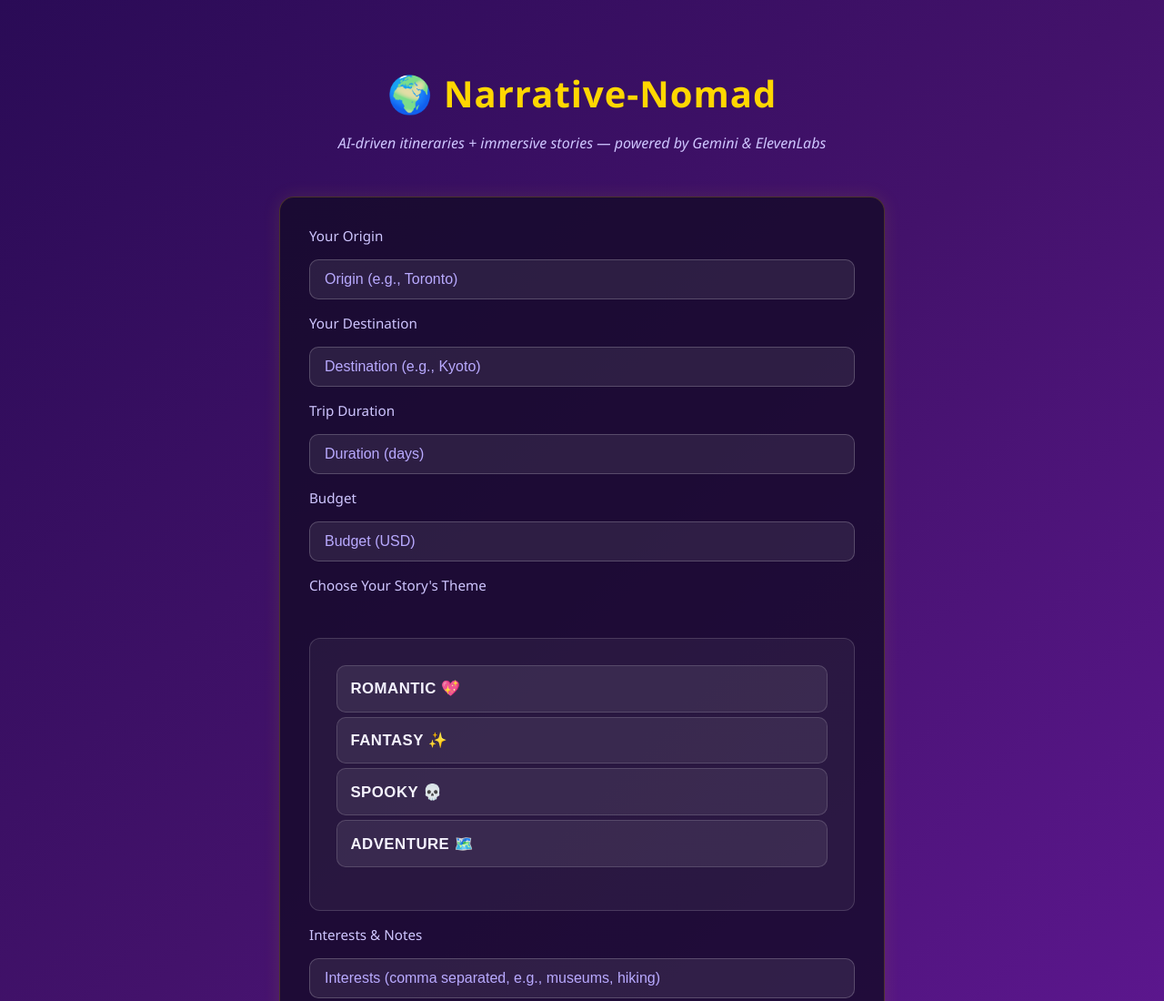
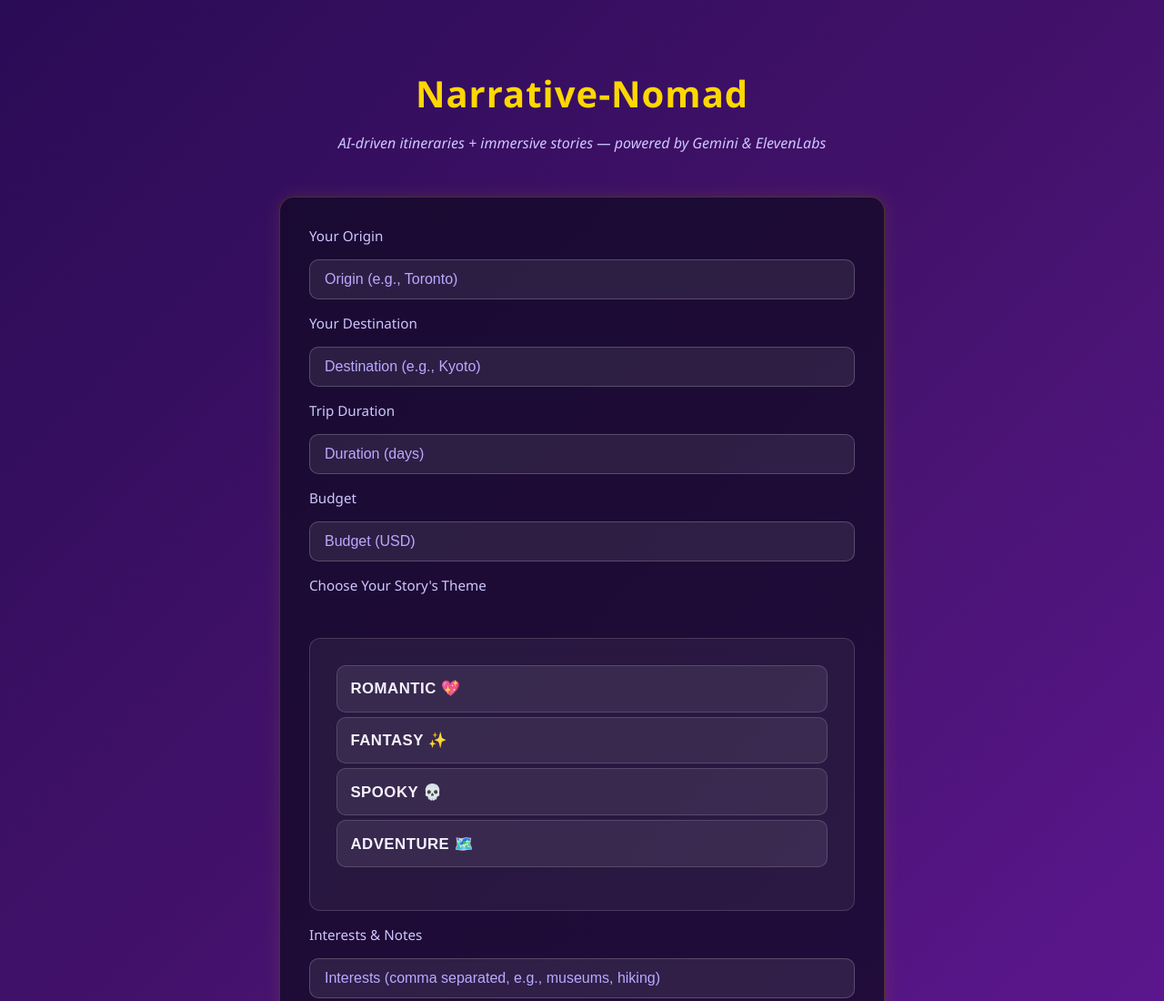
Before and after one commit to harriss4567/Narrative-Nomad, a plain HTML site: page static/index.html in a window 1280 px wide. Shown: the top 1100 px of the page at 91% size. Drawn offline with nearby package versions, Linux system fonts and the light colour scheme.

Commit message:
minor title change

```diff
--- a/static/index.html
+++ b/static/index.html
@@ -9,7 +9,7 @@
 </head>
 <body>
   <header>
-    <h1>🌍 Narrative-Nomad</h1>
+    <h1>Narrative-Nomad</h1>
     <p class="muted">AI-driven itineraries + immersive stories — powered by Gemini & ElevenLabs</p>
   </header>
 
```
